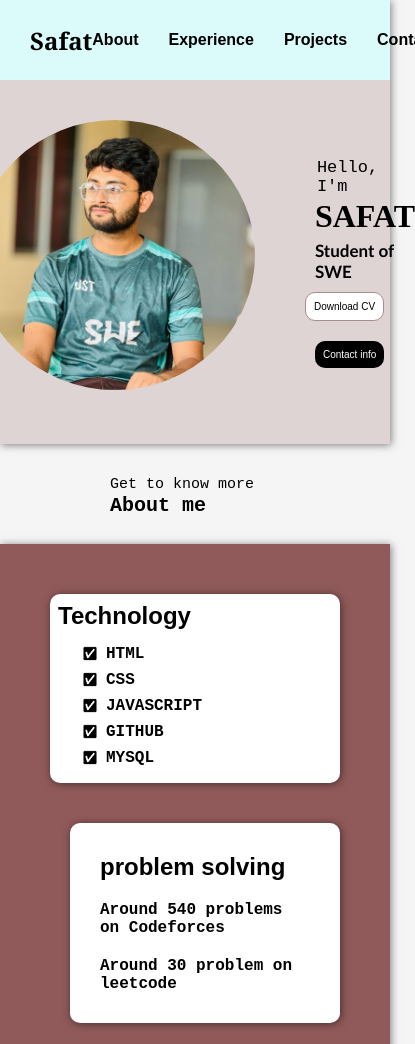
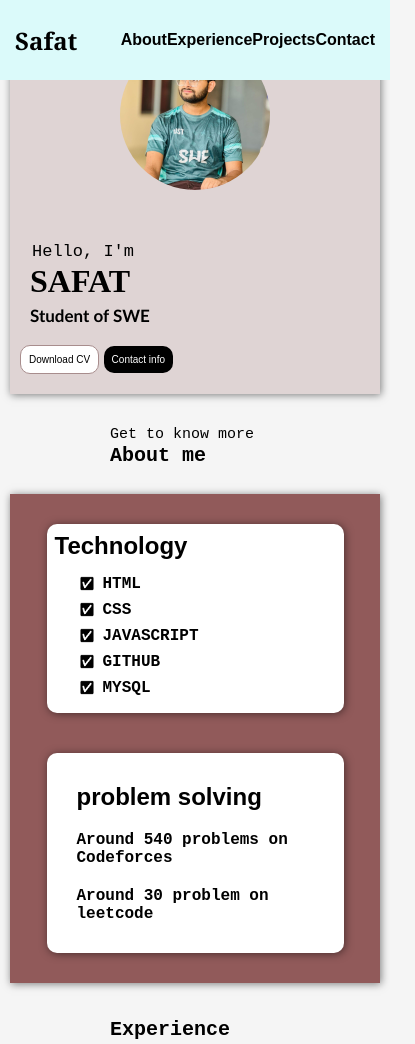
Before and after one commit to safatswe/MY_Portfolio, a plain HTML site: page index.html in a window 390 px wide. Shown: the top 1044 px of the page, 415 px wide, since content can reach past the window. Drawn offline with Linux system fonts and the light colour scheme.

Commit message:
fix error

```diff
--- a/style.css
+++ b/style.css
@@ -277,3 +277,57 @@ nav ul li a {
   padding: 30px 60px;
   background-color:rgb(196, 191, 191);
 }
+@media (max-width: 600px) {
+  .ABOUT, .experience {
+    flex-direction: column !important;  /* stack vertically */
+    padding: 20px !important;
+    margin: 0 10px 35px 10px !important; /* reduce side margins */
+  }
+
+  .about, .about2 {
+    display: block !important;
+    margin-left: 0 !important;
+    margin-top: 20px !important;
+    width: 100% !important;
+  }
+
+  .img {
+    width: 150px !important;
+    height: 150px !important;
+    margin: 0 auto 10px auto !important;
+    display: block;
+  }
+
+  .experience1, .prb {
+    margin: 10px auto !important;
+    width: 90% !important;
+  }
+
+  .project {
+    flex-direction: column !important;
+    padding: 20px !important;
+    gap: 20px !important;
+  }
+
+  .prjt, .prjt1, .prjt2 {
+    width: 90% !important;
+    padding: 20px !important;
+    margin: 0 auto !important;
+  }
+
+  .contact-me {
+    width: 90% !important;
+    padding: 20px !important;
+  }
+
+  /* Reduce nav padding and adjust logo and menu spacing */
+  nav {
+    padding: 10px 15px !important;
+  }
+  nav ul {
+    gap: 0 !important;
+  }
+  nav ul li {
+    padding: 10px 0 !important;
+  }
+}
```
